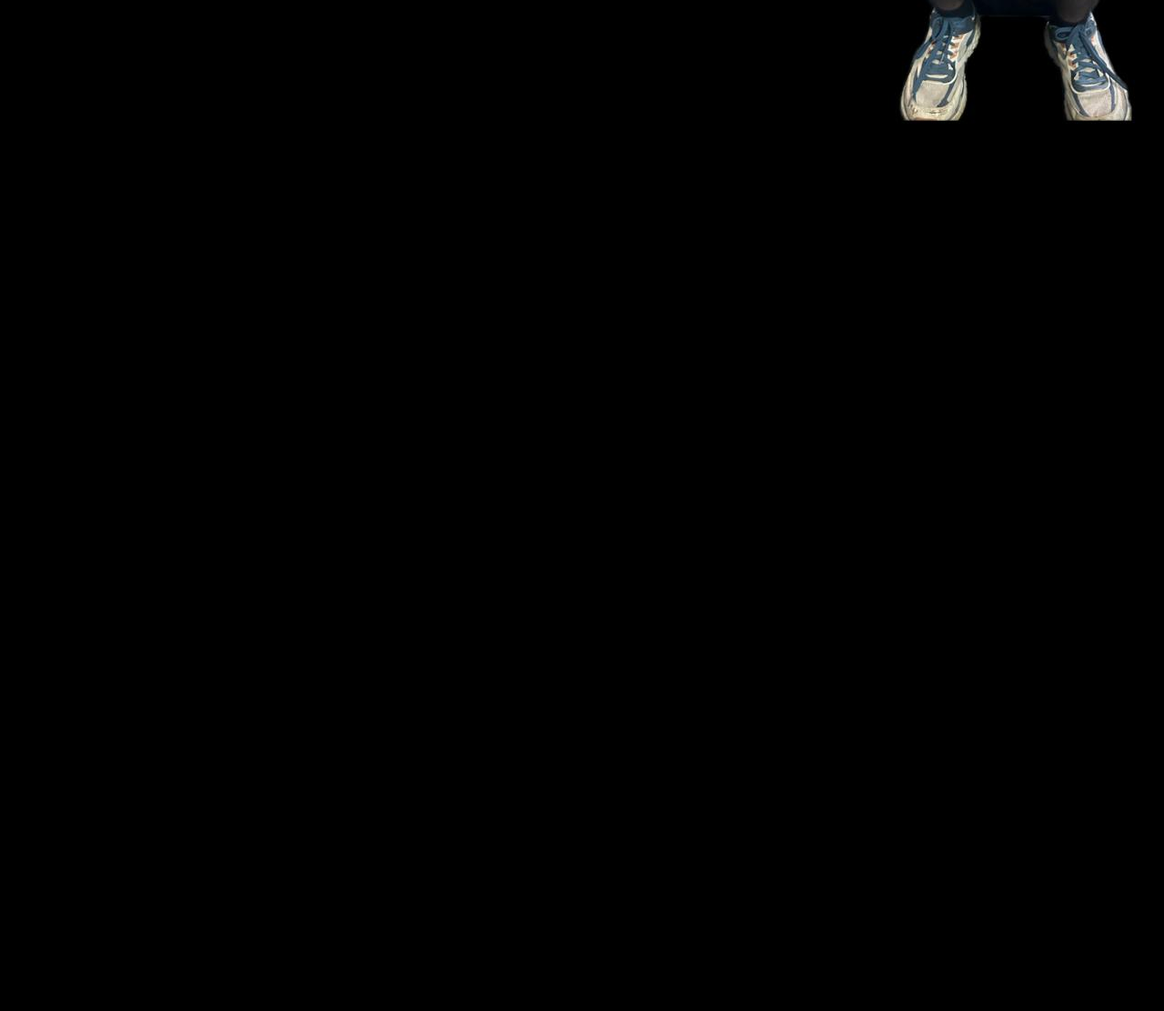
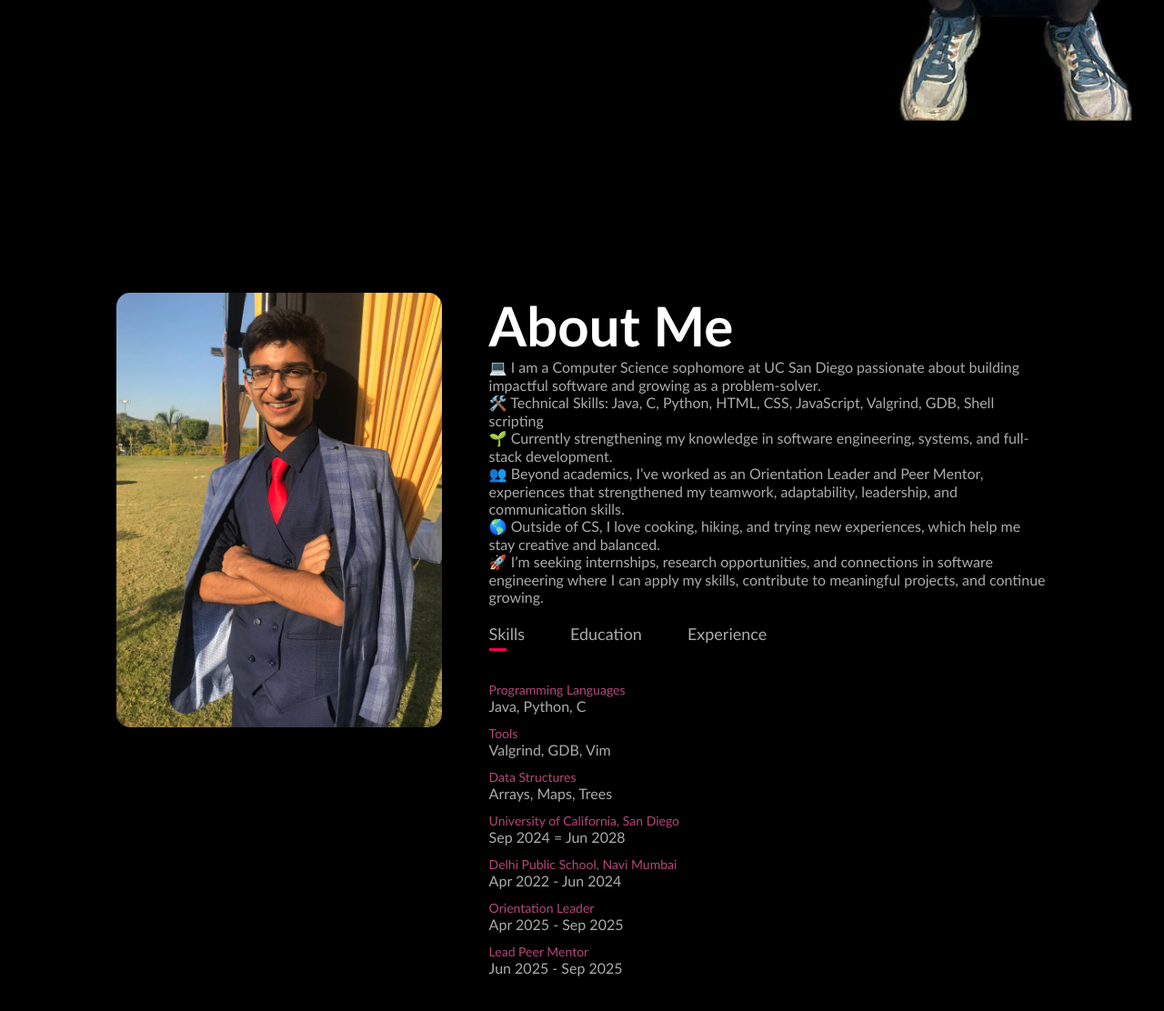
Before and after one commit to SharmaNishant11/PortfolioWebsite, a plain HTML site: page index.html in a window 1280 px wide. Shown: the part 568-1680 px from the top of the page at 91% size. Before the commit the page ends 820 px from the top, so only its background shows below. Drawn offline with Linux system fonts and the light colour scheme.

Commit message:
Changes in About Me

```diff
--- a/index.html
+++ b/index.html
@@ -25,11 +25,57 @@
             </div>
         </div>
     </div>
+
+    <!-- about-->
     <div id="about">
         <div class="container">
             <div class="row">
-                <div class="about-col-1"></div>
-                <div class="about-col-2"></div>
+                <div class="about-col-1">
+                    <img src="images/formal.jpeg"  alt="">
+                </div>
+                <div class="about-col-2">
+                    <h1 class="sub-title">About Me</h1>
+                    <p>💻 I am a Computer Science sophomore at UC San Diego passionate about building impactful software and growing as a problem-solver.<br>
+
+                        🛠️ Technical Skills: Java, C, Python, HTML, CSS, JavaScript, Valgrind, GDB, Shell scripting <br>
+                        🌱 Currently strengthening my knowledge in software engineering, systems, and full-stack development.<br>
+
+                        👥 Beyond academics, I’ve worked as an Orientation Leader and Peer Mentor, experiences that strengthened my teamwork, adaptability, leadership, and communication skills.<br>
+
+                        🌎 Outside of CS, I love cooking, hiking, and trying new experiences, which help me stay creative and balanced.<br>
+
+                        🚀 I’m seeking internships, research opportunities, and connections in software engineering where I can apply my skills, contribute to meaningful projects, and continue growing.
+                    </p>
+
+                    <div class="tab-titles">
+                        <p class="tab-links active-link">Skills</p>
+                        <p class="tab-links">Education</p>
+                        <p class="tab-links">Experience</p>
+                    </div>
+
+                    <div class="tab-contents">
+                        <ul>
+                            <li><span>Programming Languages</span><br>Java, Python, C</li>
+                            <li><span>Tools</span><br> Valgrind, GDB, Vim</li>
+                            <li><span>Data Structures</span><br> Arrays, Maps, Trees</li>
+                        </ul>
+                    </div>
+
+                    <div class="tab-contents">
+                        <ul>
+                            <li><span>University of California, San Diego</span><br>Sep 2024 = Jun 2028</li>
+                            <li><span>Delhi Public School, Navi Mumbai</span><br> Apr 2022 - Jun 2024</li>
+                        </ul>
+                    </div>
+
+                    <div class="tab-contents">
+                        <ul>
+                            <li><span>Orientation Leader</span><br> Apr 2025 - Sep 2025</li>
+                            <li><span>Lead Peer Mentor</span><br> Jun 2025 - Sep 2025</li>
+                        </ul>
+                    </div>
+
+                </div>
             </div>
         </div>
     </div>
--- a/styles.css
+++ b/styles.css
@@ -1,7 +1,7 @@
 *{
     margin: 0;
     padding: 0;
-    font-family: 'Poppins', 'sans-serif';
+    font-family: 'Poppins', 'Calibri';
     box-sizing: border-box;
 }
 body{
@@ -66,3 +66,62 @@ nav ul li a:hover::after{
 .header-text h1 span{
     color: #ff004f;
 }
+
+/*--- about -- */
+
+#about{
+    padding:80px 0;
+    color:#ababab;
+}
+.row{
+    display:flex;
+    justify-content: space-between;
+    flex-wrap: wrap;
+}
+.about-col-1{
+    flex-basis: 35%;
+}
+.about-col-1 img{
+    width: 100%;
+    border-radius: 15px;
+}
+.about-col-2{
+    flex-basis: 60%;
+}
+.sub-title{
+    font-size: 60px;
+    font-weight: 600;
+    color: #fff;
+}
+.tab-titles{
+    display:flex;
+    margin: 20px 0 40px;
+}
+.tab-links{
+    margin-right: 50px;
+    font-size: 18px;
+    font-weight: 500;
+    cursor: pointer;
+    position: relative;
+}
+.tab-links::after{
+    content: '';
+    width: 0;
+    height: 3px;
+    background: #ff004f;
+    position: absolute;
+    left: 0;
+    bottom: -8px;
+    transition: 0.5s;
+}
+.tab-links.active-link::after{
+    width: 50%;
+}
+.tab-contents ul li{
+    list-style: none;
+    margin: 10px 0;
+}
+.tab-contents ul li span{
+    color: #b54679;
+    font-size:14px;
+}
```
